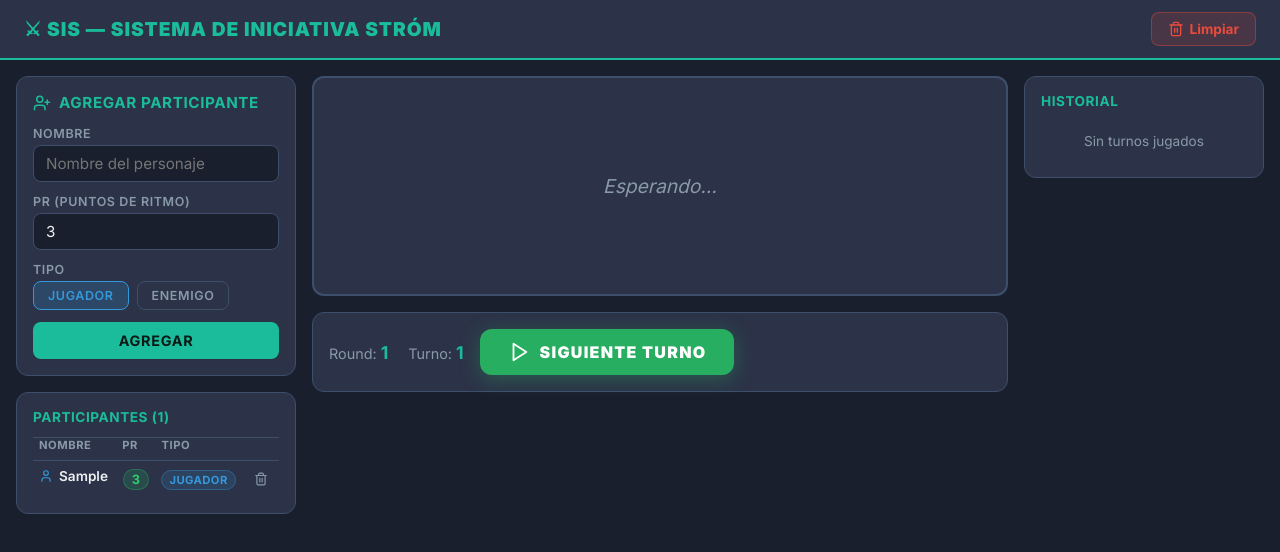
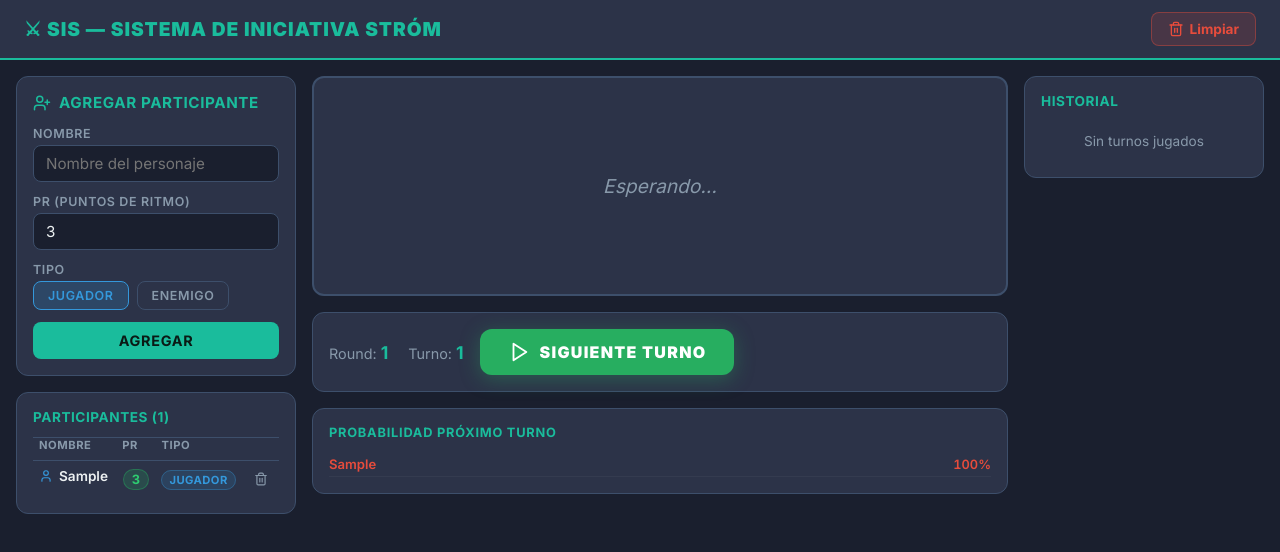
Before and after one commit to Yeicogm/SIS, a React (Vite) app in the folder sis-turno/: page / in a window 1280 px wide. Both pictures are taken after typing "Sample" into the empty fields and a click on the button "AGREGAR". Shown: the top 552 px of the page. Built offline with nearby package versions, Linux system fonts and the light colour scheme.

Commit message:
feat: agregar componente ProbabilidadProximo para mostrar probabilidades de turno

```diff
--- a/sis-turno/src/App.css
+++ b/sis-turno/src/App.css
@@ -590,6 +590,95 @@ body {
 }
 
 /* =============================================
+   PROBABILIDAD PRÓXIMO TURNO
+   ============================================= */
+.probabilidad-panel {
+  background: var(--color-panel);
+  border: 1px solid var(--color-panel-borde);
+  border-radius: var(--radio-lg);
+  padding: 16px;
+}
+
+.probabilidad-titulo {
+  font-size: 0.8rem;
+  font-weight: 700;
+  color: var(--color-borde);
+  text-transform: uppercase;
+  letter-spacing: 0.06em;
+  margin-bottom: 12px;
+}
+
+.prob-lista {
+  list-style: none;
+  display: flex;
+  flex-direction: column;
+  gap: 5px;
+}
+
+.prob-item {
+  display: flex;
+  align-items: center;
+  justify-content: space-between;
+  font-size: 0.82rem;
+  font-weight: 600;
+  padding: 4px 0;
+  border-bottom: 1px solid rgba(255, 255, 255, 0.04);
+}
+
+.prob-nombre {
+  overflow: hidden;
+  text-overflow: ellipsis;
+  white-space: nowrap;
+}
+
+.prob-rojo .prob-nombre {
+  color: #e74c3c;
+}
+.prob-rojo .prob-porcentaje {
+  color: #e74c3c;
+}
+
+.prob-naranja .prob-nombre {
+  color: #e67e22;
+}
+.prob-naranja .prob-porcentaje {
+  color: #e67e22;
+}
+
+.prob-verde .prob-nombre {
+  color: #27ae60;
+}
+.prob-verde .prob-porcentaje {
+  color: #27ae60;
+}
+
+.prob-porcentaje {
+  min-width: 38px;
+  text-align: right;
+  font-variant-numeric: tabular-nums;
+  font-size: 0.8rem;
+}
+
+.prob-separador {
+  font-size: 0.7rem;
+  font-weight: 700;
+  color: var(--color-texto-muted);
+  text-transform: uppercase;
+  letter-spacing: 0.06em;
+  margin: 10px 0 6px;
+  border-top: 1px solid var(--color-panel-borde);
+  padding-top: 8px;
+}
+
+.prob-lista-jugados .prob-item.prob-jugado {
+  color: #4a6fa5;
+  font-style: italic;
+  font-weight: 500;
+  font-size: 0.78rem;
+  padding: 2px 0;
+}
+
+/* =============================================
    RESPONSIVIDAD
    ============================================= */
 @media (max-width: 1024px) {
--- a/sis-turno/src/App.tsx
+++ b/sis-turno/src/App.tsx
@@ -5,6 +5,7 @@ import { ListaParticipantes } from "./components/ListaParticipantes";
 import { PanelTurno } from "./components/PanelTurno";
 import { AnuncioActual } from "./components/AnuncioActual";
 import { Historial } from "./components/Historial";
+import { ProbabilidadProximo } from "./components/ProbabilidadProximo";
 import { hablar } from "./utils/hablar";
 import { Participante } from "./types";
 import { Trash2 } from "lucide-react";
@@ -97,6 +98,7 @@ function App() {
             turnoActual={estado.turnoActual}
             onSiguienteTurno={handleSiguienteTurno}
           />
+          <ProbabilidadProximo participantes={estado.participantes} />
         </section>
 
         {/* Columna derecha */}
--- /dev/null
+++ b/sis-turno/src/components/ProbabilidadProximo.tsx
@@ -0,0 +1,57 @@
+import { Participante } from "../types";
+
+interface Props {
+  participantes: Participante[];
+}
+
+function colorPorRango(rango: number): string {
+  if (rango <= 2) return "prob-rojo";
+  if (rango <= 4) return "prob-naranja";
+  return "prob-verde";
+}
+
+export function ProbabilidadProximo({ participantes }: Props) {
+  if (participantes.length === 0) return null;
+
+  const activos = [...participantes].filter((p) => p.pr > 0).sort((a, b) => b.pr - a.pr);
+
+  const yaJugaron = participantes.filter((p) => p.pr === 0);
+
+  const totalPR = activos.reduce((sum, p) => sum + p.pr, 0);
+
+  return (
+    <div className="probabilidad-panel">
+      <h2 className="probabilidad-titulo">PROBABILIDAD PRÓXIMO TURNO</h2>
+
+      {activos.length === 0 ? (
+        <p className="sin-datos">Todos han jugado este round</p>
+      ) : (
+        <ul className="prob-lista">
+          {activos.map((p, i) => {
+            const prob = Math.round((p.pr * 100) / totalPR);
+            const color = colorPorRango(i + 1);
+            return (
+              <li key={p.id} className={`prob-item ${color}`}>
+                <span className="prob-nombre">{p.nombre}</span>
+                <span className="prob-porcentaje">{prob}%</span>
+              </li>
+            );
+          })}
+        </ul>
+      )}
+
+      {yaJugaron.length > 0 && (
+        <>
+          <div className="prob-separador">YA JUGARON</div>
+          <ul className="prob-lista prob-lista-jugados">
+            {yaJugaron.map((p) => (
+              <li key={p.id} className="prob-item prob-jugado">
+                <span className="prob-nombre">{p.nombre}</span>
+              </li>
+            ))}
+          </ul>
+        </>
+      )}
+    </div>
+  );
+}
```
